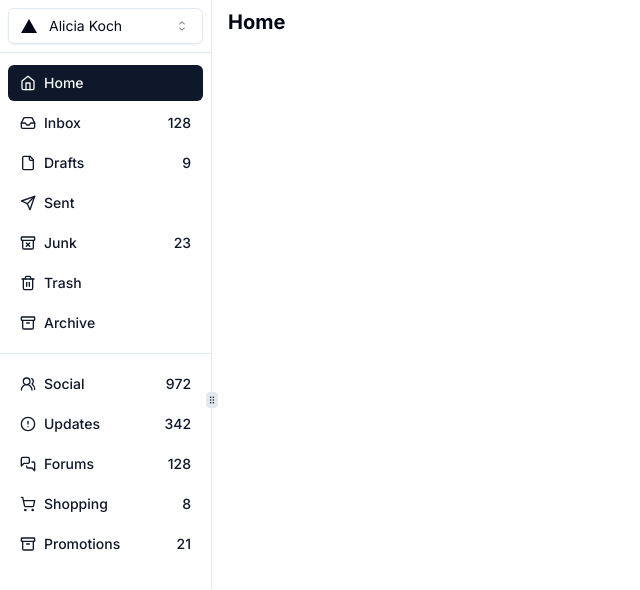
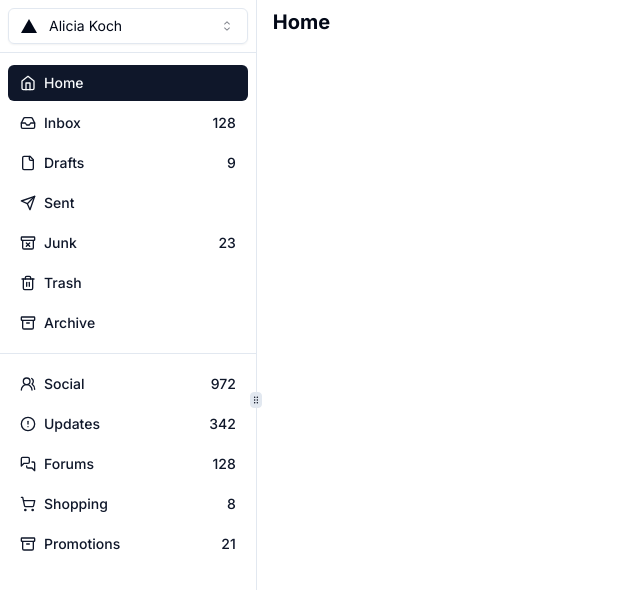
Before and after one commit to ytran18/chat-app, a Next.js app: page /dashboard in a window 1280 px wide. Shown: the top 590 px of the page, without its empty margins (0-640 px from the left). Built offline with nearby package versions, Linux system fonts and the light colour scheme.

Commit message:
update code

```diff
--- a/src/components/default-layout.tsx
+++ b/src/components/default-layout.tsx
@@ -98,15 +98,15 @@ export default function DefaultLayout({ children }: DefaultLayoutProps) {
                     defaultSize={180}
                     collapsedSize={4}
                     collapsible={true}
-                    minSize={15}
-                    maxSize={20}
+                    minSize={20}
+                    maxSize={25}
                     onCollapse={() => {
                         setIsCollapsed(true)
                     }}
                     onExpand={() => {
                         width > 768 && setIsCollapsed(false)
                     }}
-                    className={cn((isCollapsed || width < 1024) && "max-w-[50px] h-full transition-all duration-300 ease-in-out")}
+                    className={cn((isCollapsed || width < 1024) && "max-w-[50px] min-w-[50px] h-full transition-all duration-300 ease-in-out")}
                 >
                     <div className={cn("flex h-[52px] w-full items-center justify-center", isCollapsed ? 'h-[52px]': 'px-2')}>
                         <AccountSwitcher isCollapsed={isCollapsed} accounts={accounts} />
```
